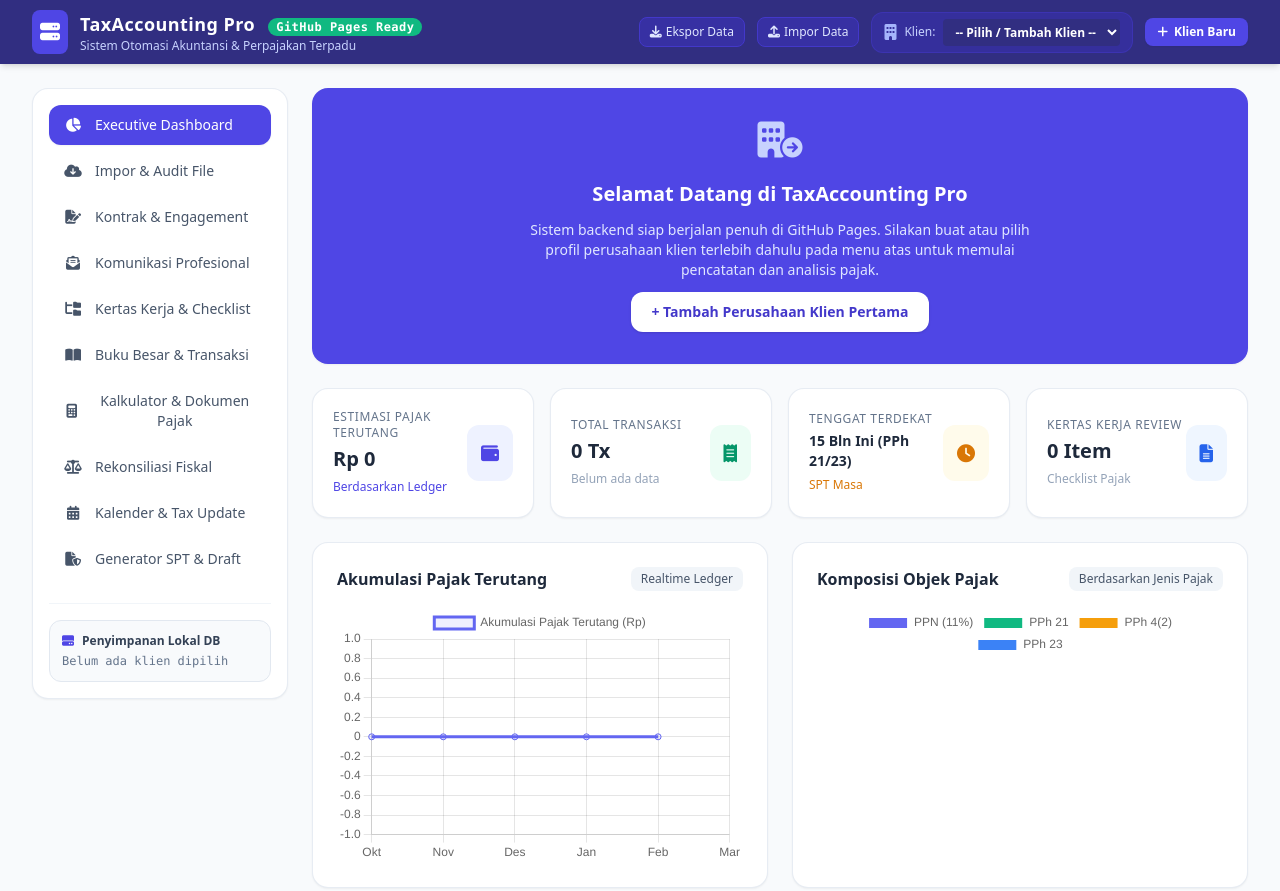
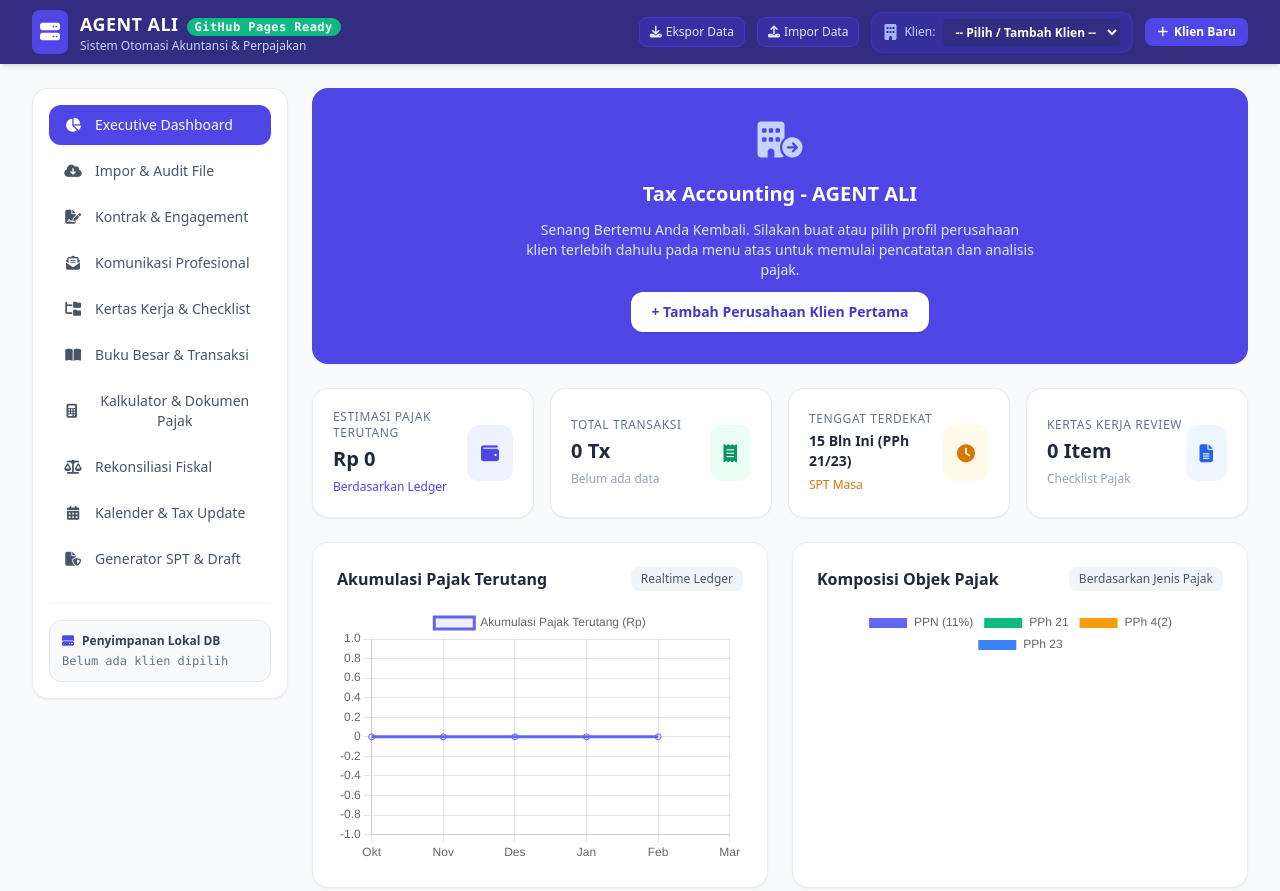
Before and after one commit to endoweers-dotcom/Agent-Ali, a plain HTML site: page index.html in a window 1280 px wide. Shown: the top 891 px of the page. Drawn offline with nearby package versions, Linux system fonts and the light colour scheme.

Commit message:
Update index.html

```diff
--- a/index.html
+++ b/index.html
@@ -3,7 +3,7 @@
 <head>
     <meta charset="UTF-8">
     <meta name="viewport" content="width=device-width, initial-scale=1.0">
-    <title>Sistem Akuntansi & Perpajakan Terpadu</title>
+    <title>AGENT ALI - READY</title>
     <!-- Tailwind CSS -->
     <script src="https://cdn.tailwindcss.com"></script>
     <!-- FontAwesome Icons -->
@@ -39,8 +39,8 @@
                     <i class="fa-solid fa-server text-xl"></i>
                 </div>
                 <div>
-                    <h1 class="text-lg font-bold tracking-wide">TaxAccounting Pro <span class="text-xs bg-emerald-500 text-white px-2 py-0.5 rounded-full font-mono ml-2">GitHub Pages Ready</span></h1>
-                    <p class="text-xs text-indigo-200">Sistem Otomasi Akuntansi & Perpajakan Terpadu</p>
+                    <h1 class="text-lg font-bold tracking-wide">AGENT ALI<span class="text-xs bg-emerald-500 text-white px-2 py-0.5 rounded-full font-mono ml-2">GitHub Pages Ready</span></h1>
+                    <p class="text-xs text-indigo-200">Sistem Otomasi Akuntansi & Perpajakan</p>
                 </div>
             </div>
 
@@ -138,8 +138,8 @@
             <section id="tab-dashboard" class="tab-content space-y-6">
                 <div id="noClientBanner" class="bg-indigo-600 text-white rounded-2xl p-8 text-center space-y-3 shadow-sm">
                     <i class="fa-solid fa-building-circle-arrow-right text-4xl mb-2 text-indigo-200"></i>
-                    <h2 class="text-xl font-bold">Selamat Datang di TaxAccounting Pro</h2>
-                    <p class="text-sm text-indigo-100 max-w-lg mx-auto">Sistem backend siap berjalan penuh di GitHub Pages. Silakan buat atau pilih profil perusahaan klien terlebih dahulu pada menu atas untuk memulai pencatatan dan analisis pajak.</p>
+                    <h2 class="text-xl font-bold">Tax Accounting - AGENT ALI</h2>
+                    <p class="text-sm text-indigo-100 max-w-lg mx-auto">Senang Bertemu Anda Kembali. Silakan buat atau pilih profil perusahaan klien terlebih dahulu pada menu atas untuk memulai pencatatan dan analisis pajak.</p>
                     <button onclick="openAddClientModal()" class="mt-2 bg-white text-indigo-700 hover:bg-indigo-50 px-5 py-2.5 rounded-xl text-sm font-bold transition shadow">
                         + Tambah Perusahaan Klien Pertama
                     </button>
```
